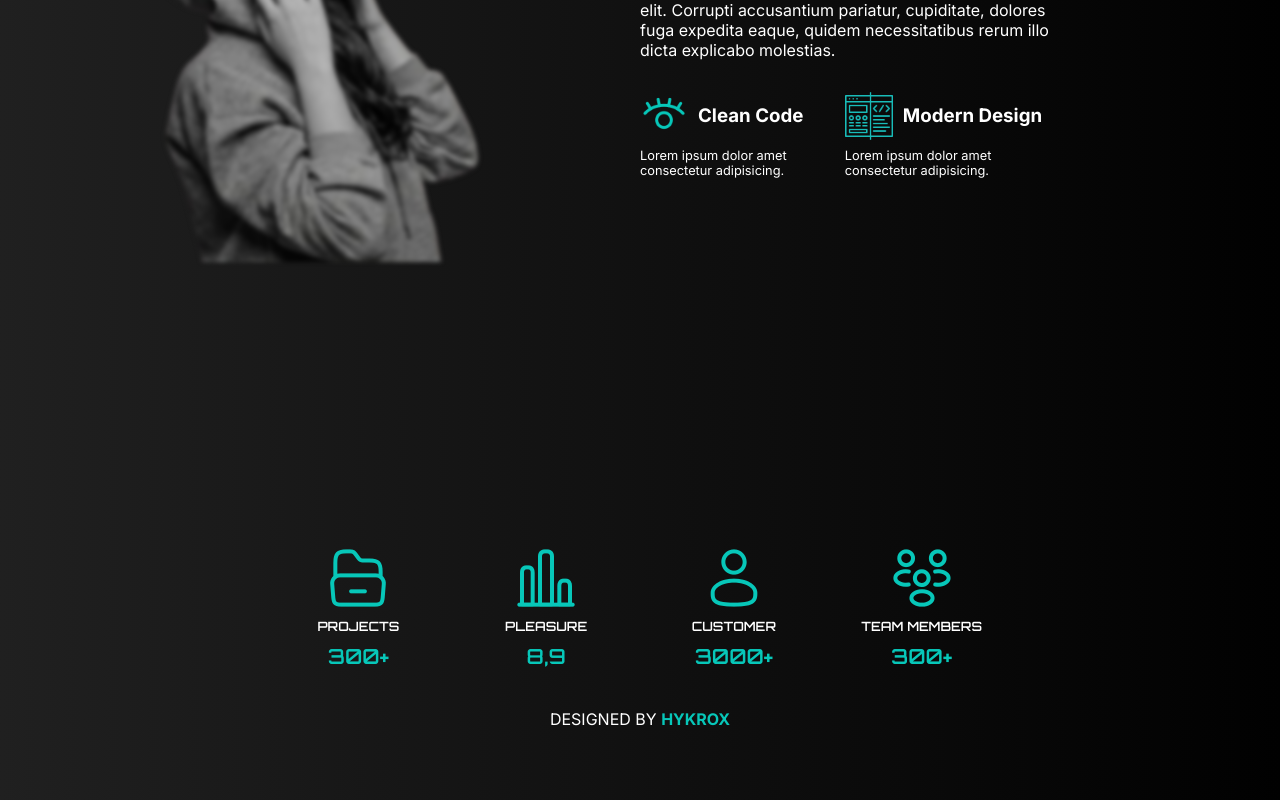
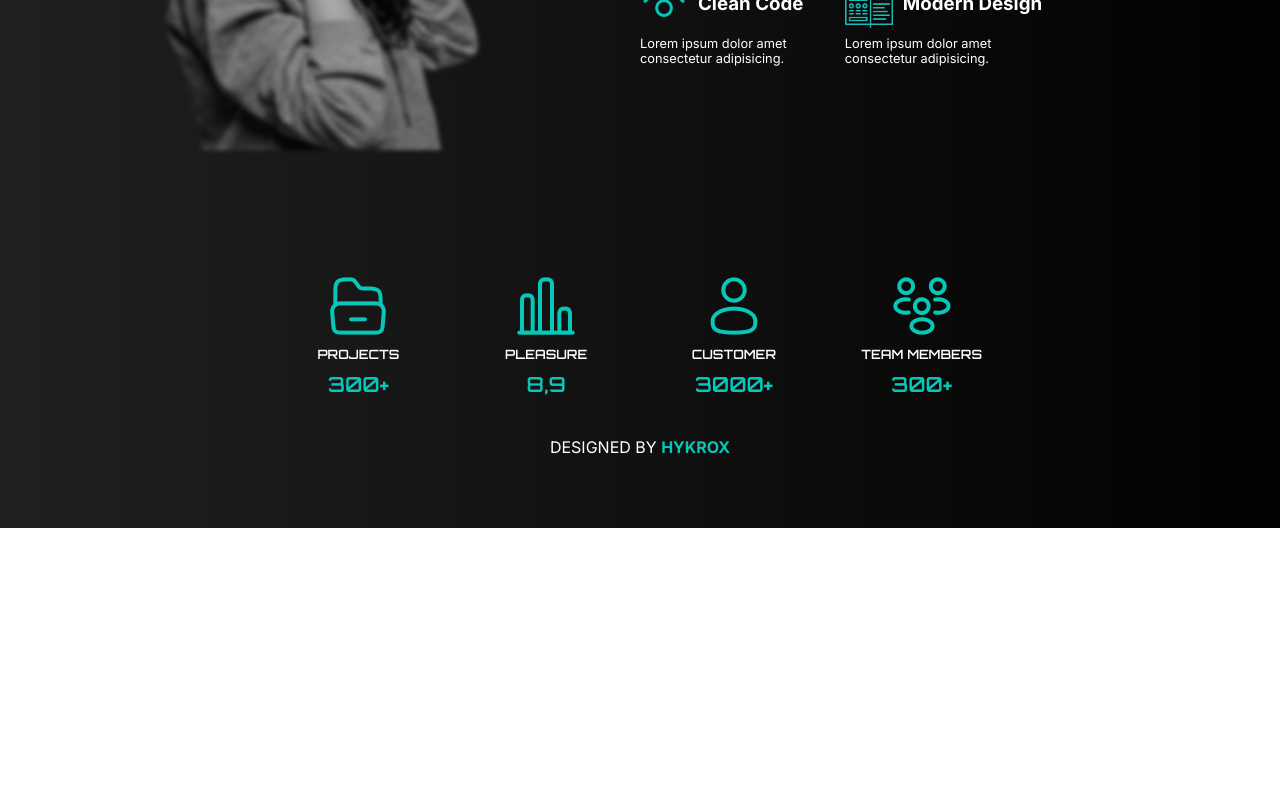
Before and after one commit to kgauhelo-tech/react-ui-challenge, a React (Vite) app: page / in a window 1280 px wide. Shown: the part 1485-2285 px from the top of the page. After the commit the page ends 2013 px from the top, so only its background shows below. Built offline with nearby package versions, Linux system fonts and the light colour scheme.

Commit message:
Changed the spacing between sections

```diff
--- a/src/App.css
+++ b/src/App.css
@@ -264,6 +264,9 @@ button {
   @media (max-width: 780px) {
     width: 35vw;
   }
+  @media screen and (min-width: 768px) and (max-width: 1024px) {
+    width: 10vw;
+  }
 }
 
 button:hover {
@@ -282,6 +285,7 @@ button:hover {
 
   @media screen and (min-width: 768px) {
     padding-top: 5rem;
+    padding-bottom: 0;
   }
 }
 
@@ -360,7 +364,7 @@ button:hover {
     justify-content: center;
   }
   @media screen and (min-width: 768px) {
-    padding-bottom: 5rem;
+    padding: 0;
     height: 100%;
   }
   @media screen and (min-width: 426px) and (max-width: 768px) {
@@ -428,6 +432,7 @@ button:hover {
 footer {
   padding-top: 5rem;
   @media screen and (min-width: 768px) {
+    padding-top: 0;
     padding-bottom: 2rem;
   }
 }
```
